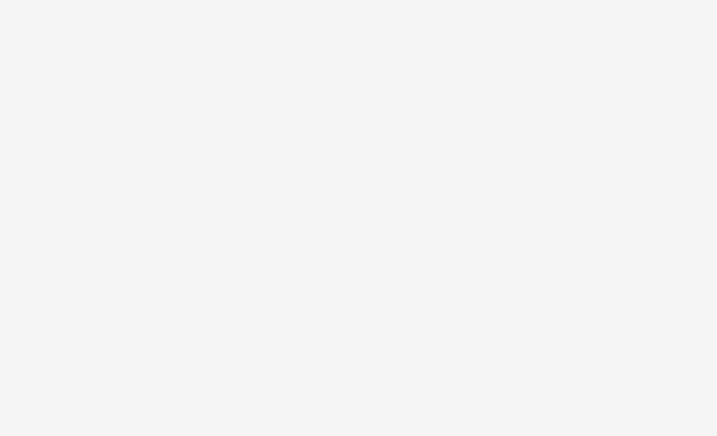
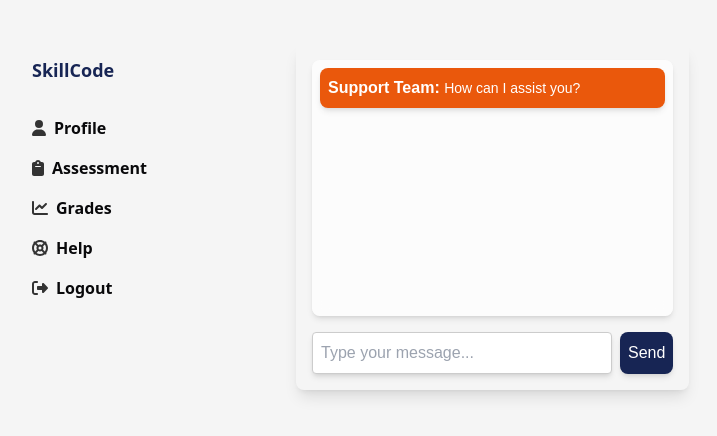
Before and after one commit to Chisaina69/Skill-Code, a React (Vite) app in the folder SkillCode/: page /helpmentor in a window 1280 px wide. Before the commit this address had no page. Shown: the top 436 px of the page, without its empty margins (24-741 px from the left). Built offline with nearby package versions, Linux system fonts and the light colour scheme.

Commit message:
Grades Styling

```diff
--- a/SkillCode/src/App.jsx
+++ b/SkillCode/src/App.jsx
@@ -19,7 +19,7 @@ import StudentGrades from './components/studentDashboard/grades';
 import Login from './components/Authentication/Login';
 import Register from './components/Authentication/Register';
 import HomePage from './components/HomePage';
-
+import HelpMentor from './components/mentorDashboard/HelpMentor'
 
 function App() {
   return (
@@ -37,6 +37,7 @@ function App() {
           {/* ... other mentor dashboard routes */}
           <Route path="/create-assessment" element={<CreateAssessment />} />
           <Route path="/invite-students/:id" element={<InviteStudents />} />
+          <Route path="/helpmentor" element={<HelpMentor />} />
           <Route path="/logout" element={<Logout />} />
 
 
@@ -53,7 +54,6 @@ function App() {
           <Route path="/" element={<HomePage />} />
           <Route path="/login" element={<Login />} />
           <Route path="/register" element={<Register />} />
-
           <Route path='/help' element={<Help />} />
         </Routes>
         <Outlet />
--- a/SkillCode/src/components/mentorDashboard/AssignmentAnswers.jsx
+++ b/SkillCode/src/components/mentorDashboard/AssignmentAnswers.jsx
@@ -114,7 +114,7 @@ const AssignmentAnswers = () => {
 
     const renderResponses = (responses, assessmentID) => {
       return responses.map((response, index) => (
-        <div key={index}>
+        <div key={index} className='font-medium  font-sans text-lg  bg-blue-950 rounded inline-block mt-5 text-white w-full text-center'>
           <div>
             <strong>Student Name:</strong> {response.student_name}
           </div>
@@ -134,6 +134,19 @@ const AssignmentAnswers = () => {
               name={`feedback_${index}`}
               onChange={(e) => handleFeedback(e, assessmentID, response.question_id, response.student_id)}
               required
+              style={{
+              borderColor: '#15284C',
+              padding: '12px',
+              backgroundColor: '#f5f5f5',
+              color: '#15284C',
+              borderRadius: '8px',
+              border: '2px solid #15284C',
+              outline: 'none',
+              width: '100%',
+              fontSize: '16px',
+              boxSizing: 'border-box',
+          }}
+
             />
           </div>
           <div>
@@ -142,6 +155,18 @@ const AssignmentAnswers = () => {
               name={`score_${index}`}
               onChange={(e) => handleScore(e, assessmentID, response.question_id, response.student_id)}
               required
+              style={{
+                borderColor: '#15284C',
+                padding: '12px',
+                backgroundColor: '#f5f5f5',
+                color: '#15284C',
+                borderRadius: '8px',
+                border: '2px solid #15284C',
+                outline: 'none',
+                width: '15%',
+                fontSize: '16px',
+                boxSizing: 'border-box',
+              }}
             />
           </div>
           <hr />
@@ -163,9 +188,13 @@ const AssignmentAnswers = () => {
     return (
       <div className='flex' >
       <NavBar />
-      <div>
-        {data.map((assessment) => renderAssessment(assessment))}
-        <button onClick={handleSubmit}>Submit Feedback & scores</button>
+
+      <div >
+        <h1 className='font-medium  font-sans text-lg p-10 py-1 px-10 bg-orange-600 rounded inline-block mt-11 text-white w-full text-center'>GRADING</h1>
+        <div className='font-medium text-black  font-sans text-lg  bg-gray-200  cursor-pointer shadow-md rounded-lg p-4 mt-5'>
+          {data.map((assessment) => renderAssessment(assessment))}
+          </div>
+        <button onClick={handleSubmit} className='font-medium  font-sans text-lg py-1 px-10 bg-orange-600 rounded inline-block mt-11 text-white w-full text-center'>Submit Feedback & scores</button>
         {error && <div>{error}</div>}
         {message && <div>{message}</div>}
       </div>
--- /dev/null
+++ b/SkillCode/src/components/mentorDashboard/HelpMentor.jsx
@@ -0,0 +1,67 @@
+import NavBar from './Navbar';
+import React, { useState } from 'react';
+
+const HelpMentor = () => {
+  const [messages, setMessages] = useState([
+    { id: 1, sender: 'Support Team', message: 'How can I assist you?' },
+  ]);
+  const [newMessage, setNewMessage] = useState('');
+
+  const sendMessage = () => {
+    if (newMessage.trim() === '') return; // Prevent sending empty messages
+
+    // Add the user's message to the messages state
+    setMessages([...messages, { sender: 'You', message: newMessage }]);
+
+    // Simulate a response from the support team (you can replace this logic with your own)
+    setTimeout(() => {
+      setMessages([
+        ...messages,
+        { sender: 'Support Team', message: 'I apologize, but I do not have information on that issue.' },
+      ]);
+    }, 1000);
+
+    setNewMessage('');
+  };
+
+  const backgroundImageStyle = {
+
+  };
+
+  return (
+    <div className='flex' >
+        <NavBar />
+    <div style={backgroundImageStyle}>
+      <div className="w-full max-w-screen-md mx-auto p-4 bg-gradient-to-b mt-11 from-grey-100 grey-200 to-grey-100 rounded-lg shadow-lg">
+        <div className="h-64 overflow-y-auto mb-4 p-2 bg-white bg-opacity-70 backdrop-blur rounded-lg shadow-md">
+          {messages.map((message) => (
+            <div
+              key={message.id}
+              className={`p-2 mb-2 ${
+                message.sender === 'You' ? 'bg-blue-200 text-blue-900' : 'bg-orange-600 text-white'
+              } rounded-lg shadow-md`}
+            >
+              <span className="font-semibold">{message.sender}: </span>
+              <span className="text-sm">{message.message}</span>
+            </div>
+          ))}
+        </div>
+        <div className="flex space-x-2">
+          <input
+            type="text"
+            placeholder="Type your message..."
+            value={newMessage}
+            onChange={(e) => setNewMessage(e.target.value)}
+            className="flex-1 p-2 rounded-lg shadow-md"
+          />
+          <button onClick={sendMessage} className="p-2 bg-blue-950 text-white rounded-lg shadow-md">
+            Send
+          </button>
+        </div>
+      </div>
+    </div>
+    </div>
+  );
+};
+
+export default HelpMentor;
--- a/SkillCode/src/components/mentorDashboard/Navbar.jsx
+++ b/SkillCode/src/components/mentorDashboard/Navbar.jsx
@@ -27,7 +27,7 @@ const NavBar = () => (
             </li>
             <li className='mb-4 flex items-center'>
             <FontAwesomeIcon icon={faLifeRing} className="mr-2" />
-              <Link className='text-zinc-950 font-semibold'to='/help'>Help</Link>
+              <Link className='text-zinc-950 font-semibold'to='/helpmentor'>Help</Link>
             </li>
             <li className='mb-4 flex items-center'>
             <FontAwesomeIcon icon={faSignOutAlt} className="mr-2" />
--- a/SkillCode/src/components/mentorDashboard/grades.jsx
+++ b/SkillCode/src/components/mentorDashboard/grades.jsx
@@ -3,9 +3,13 @@ import AssignmentAnswers from './AssignmentAnswers';
 
 function Grade() {
   return (
-    <div>
+
+
+    <div >
+
         <AssignmentAnswers />
     </div>
+
   );
 }
 
```
